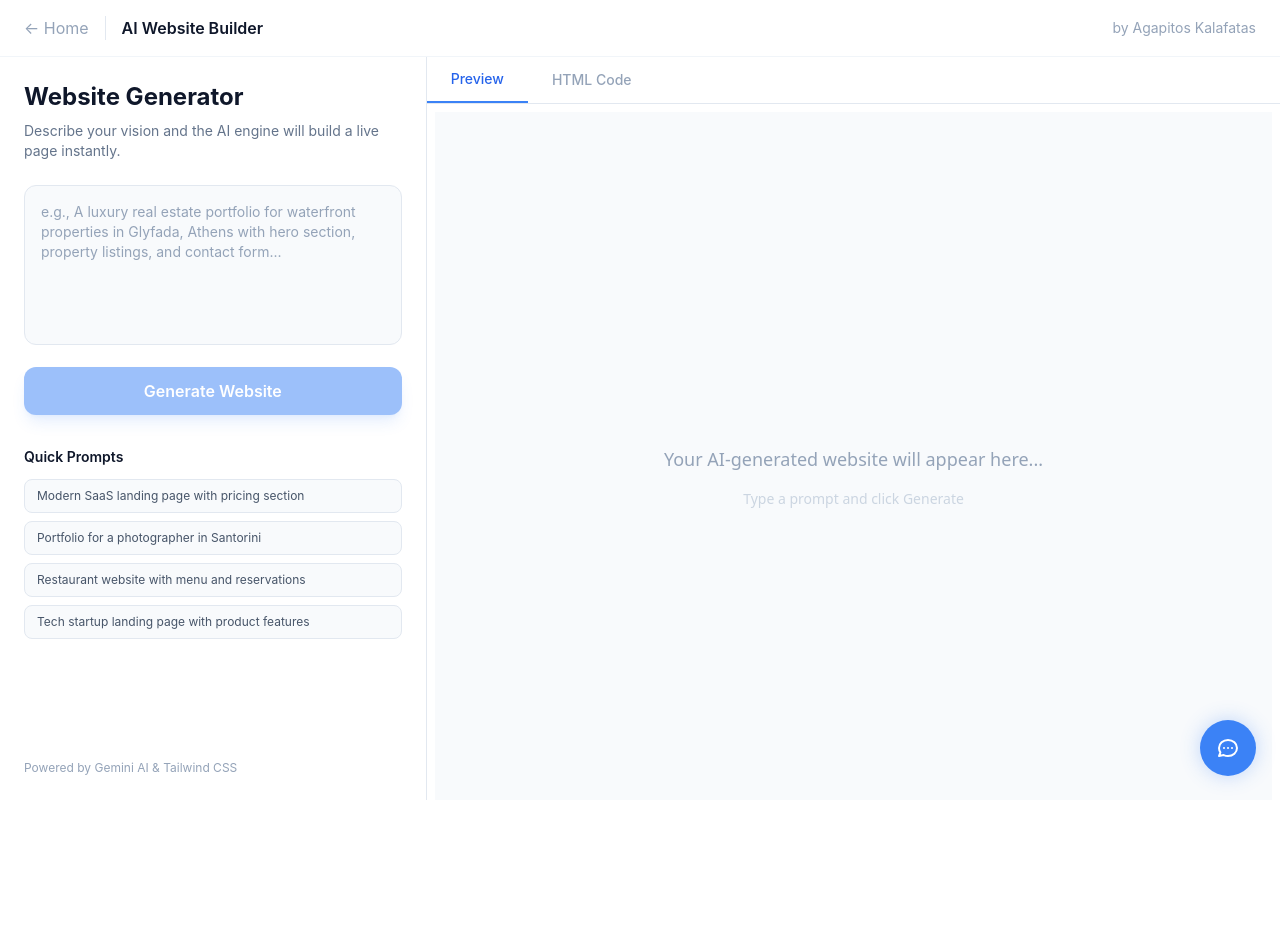
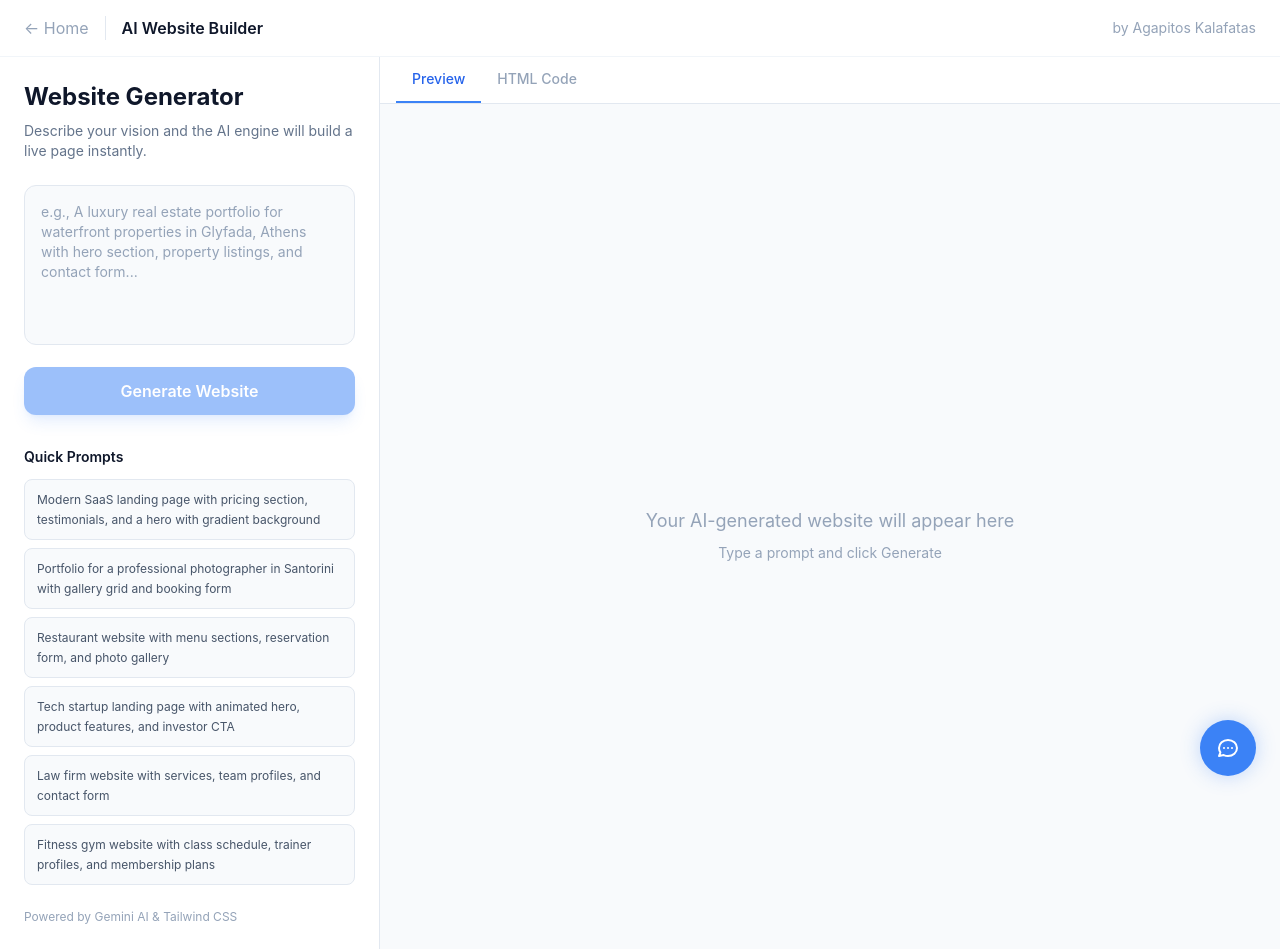
Before and after one commit to sotirisagapitoskalafatas-commits/Agapitos_Kalafatas, a Next.js app in the folder web/: page /builder in a window 1280 px wide. Before the commit the page ends 800 px from the top, so only its background shows below. Built offline with nearby package versions, Linux system fonts and the light colour scheme.

Commit message:
feat: chat widget language sync, builder prompt improvements, chat responds in visitor language

```diff
--- a/web/src/app/api/chat/route.ts
+++ b/web/src/app/api/chat/route.ts
@@ -31,7 +31,7 @@ Do NOT include this block if any of the three pieces are missing. Ask naturally
 
 export async function POST(request: NextRequest) {
   try {
-    const { message, history } = await request.json();
+    const { message, history, locale } = await request.json();
 
     if (!GEMINI_API_KEY) {
       return NextResponse.json(
@@ -39,6 +39,11 @@ export async function POST(request: NextRequest) {
         { status: 500 }
       );
     }
+
+    const langMap: Record<string, string> = { en: "English", el: "Greek", fr: "French" };
+    const langInstruction = locale && langMap[locale]
+      ? `\n\nIMPORTANT: The user's language is set to ${langMap[locale]}. You MUST respond entirely in ${langMap[locale]}. All your responses, explanations, and text must be written in ${langMap[locale]}.`
+      : "";
 
     const contents = [];
 
@@ -62,7 +67,7 @@ export async function POST(request: NextRequest) {
       body: JSON.stringify({
         contents,
         systemInstruction: {
-          parts: [{ text: SYSTEM_PROMPT }],
+          parts: [{ text: SYSTEM_PROMPT + langInstruction }],
         },
         generationConfig: {
           temperature: 0.7,
--- a/web/src/app/builder/page.tsx
+++ b/web/src/app/builder/page.tsx
@@ -5,16 +5,17 @@ import Link from "next/link";
 
 export default function BuilderPage() {
   const [prompt, setPrompt] = useState("");
-  const [htmlCode, setHtmlCode] = useState(
-    '<div style="display:flex;height:100vh;align-items:center;justify-content:center;background:#f8fafc;color:#94a3b8;font-family:system-ui;"><div style="text-align:center;"><p style="font-size:48px;margin-bottom:16px;"> </p><p style="font-size:18px;">Your AI-generated website will appear here...</p><p style="font-size:14px;margin-top:8px;color:#cbd5e1;">Type a prompt and click Generate</p></div></div>'
-  );
+  const [htmlCode, setHtmlCode] = useState("");
   const [loading, setLoading] = useState(false);
+  const [error, setError] = useState("");
   const [activeTab, setActiveTab] = useState<"preview" | "code">("preview");
+  const [hasGenerated, setHasGenerated] = useState(false);
 
   const generateWebsite = async (e: React.FormEvent) => {
     e.preventDefault();
     if (!prompt.trim() || loading) return;
     setLoading(true);
+    setError("");
 
     try {
       const response = await fetch("/api/generate-site", {
@@ -23,18 +24,34 @@ export default function BuilderPage() {
         body: JSON.stringify({ prompt: prompt.trim() }),
       });
 
-      if (!response.ok) throw new Error("Generation failed");
+      if (!response.ok) {
+        const errText = await response.text();
+        throw new Error(errText || "Generation failed");
+      }
 
       const html = await response.text();
+      if (!html || !html.includes("<")) {
+        throw new Error("Invalid response from AI");
+      }
+
       setHtmlCode(html);
+      setHasGenerated(true);
       setActiveTab("preview");
-    } catch (error) {
-      setHtmlCode(
-        '<div style="display:flex;height:100vh;align-items:center;justify-content:center;background:#fef2f2;color:#dc2626;font-family:system-ui;"><p>Generation failed. Please try again.</p></div>'
-      );
+    } catch (err: any) {
+      setError(err.message || "Generation failed. Please try again.");
     } finally {
       setLoading(false);
     }
+  };
+
+  const downloadHtml = () => {
+    const blob = new Blob([htmlCode], { type: "text/html" });
+    const url = URL.createObjectURL(blob);
+    const a = document.createElement("a");
+    a.href = url;
+    a.download = "generated-website.html";
+    a.click();
+    URL.revokeObjectURL(url);
   };
 
   return (
@@ -53,9 +70,9 @@ export default function BuilderPage() {
         </div>
       </header>
 
-      <div className="flex-1 flex">
+      <div className="flex-1 flex" style={{ height: "calc(100vh - 65px)" }}>
         {/* Sidebar */}
-        <div className="w-1/3 border-r border-slate-200 p-6 flex flex-col">
+        <div className="w-[380px] border-r border-slate-200 p-6 flex flex-col overflow-y-auto">
           <div>
             <h2 className="text-2xl font-bold text-slate-900 mb-2">Website Generator</h2>
             <p className="text-sm text-slate-500 mb-6">
@@ -88,6 +105,12 @@ export default function BuilderPage() {
                 )}
               </button>
             </form>
+
+            {error && (
+              <div className="mt-4 bg-red-50 border border-red-200 rounded-xl p-3 text-red-600 text-sm">
+                {error}
+              </div>
+            )}
           </div>
 
           {/* Quick prompts */}
@@ -95,15 +118,17 @@ export default function BuilderPage() {
             <h3 className="text-sm font-semibold text-slate-900 mb-3">Quick Prompts</h3>
             <div className="space-y-2">
               {[
-                "Modern SaaS landing page with pricing section",
-                "Portfolio for a photographer in Santorini",
-                "Restaurant website with menu and reservations",
-                "Tech startup landing page with product features",
+                "Modern SaaS landing page with pricing section, testimonials, and a hero with gradient background",
+                "Portfolio for a professional photographer in Santorini with gallery grid and booking form",
+                "Restaurant website with menu sections, reservation form, and photo gallery",
+                "Tech startup landing page with animated hero, product features, and investor CTA",
+                "Law firm website with services, team profiles, and contact form",
+                "Fitness gym website with class schedule, trainer profiles, and membership plans",
               ].map((q, i) => (
                 <button
                   key={i}
                   onClick={() => setPrompt(q)}
-                  className="w-full text-left px-3 py-2 bg-slate-50 hover:bg-slate-100 border border-slate-200 rounded-lg text-xs text-slate-600 transition-all"
+                  className="w-full text-left px-3 py-2.5 bg-slate-50 hover:bg-slate-100 border border-slate-200 rounded-lg text-xs text-slate-600 transition-all leading-relaxed"
                 >
                   {q}
                 </button>
@@ -119,40 +144,66 @@ export default function BuilderPage() {
         {/* Preview Area */}
         <div className="flex-1 flex flex-col">
           {/* Tabs */}
-          <div className="flex border-b border-slate-200">
+          <div className="flex items-center justify-between border-b border-slate-200 px-4">
+            <div className="flex">
               <button
                 onClick={() => setActiveTab("preview")}
-              className={`px-6 py-3 text-sm font-medium transition-all ${
+                className={`px-4 py-3 text-sm font-medium transition-all border-b-2 ${
                   activeTab === "preview"
-                  ? "text-brand-600 border-b-2 border-brand-500"
-                  : "text-slate-400 hover:text-slate-600"
+                    ? "text-brand-600 border-brand-500"
+                    : "text-slate-400 border-transparent hover:text-slate-600"
                 }`}
               >
                 Preview
               </button>
               <button
                 onClick={() => setActiveTab("code")}
-              className={`px-6 py-3 text-sm font-medium transition-all ${
+                className={`px-4 py-3 text-sm font-medium transition-all border-b-2 ${
                   activeTab === "code"
-                  ? "text-brand-600 border-b-2 border-brand-500"
-                  : "text-slate-400 hover:text-slate-600"
+                    ? "text-brand-600 border-brand-500"
+                    : "text-slate-400 border-transparent hover:text-slate-600"
                 }`}
               >
                 HTML Code
               </button>
             </div>
+            {hasGenerated && (
+              <button
+                onClick={downloadHtml}
+                className="text-sm text-brand-500 hover:text-brand-600 font-medium transition-colors"
+              >
+                Download HTML
+              </button>
+            )}
+          </div>
 
           {/* Content */}
           <div className="flex-1">
-            {activeTab === "preview" ? (
+            {!hasGenerated && !loading ? (
+              <div className="h-full flex items-center justify-center bg-slate-50">
+                <div className="text-center">
+                  <div className="text-6xl mb-4"> </div>
+                  <p className="text-slate-400 text-lg mb-2">Your AI-generated website will appear here</p>
+                  <p className="text-slate-400 text-sm">Type a prompt and click Generate</p>
+                </div>
+              </div>
+            ) : loading ? (
+              <div className="h-full flex items-center justify-center bg-slate-50">
+                <div className="text-center">
+                  <div className="animate-spin w-12 h-12 border-4 border-brand-500 border-t-transparent rounded-full mx-auto mb-4" />
+                  <p className="text-slate-500 text-lg">Building your website...</p>
+                  <p className="text-slate-400 text-sm mt-1">This usually takes 10-20 seconds</p>
+                </div>
+              </div>
+            ) : activeTab === "preview" ? (
               <iframe
                 srcDoc={htmlCode}
                 title="AI Generated Website Preview"
                 className="w-full h-full border-none"
-                sandbox="allow-scripts"
+                sandbox="allow-scripts allow-same-origin"
               />
             ) : (
-              <pre className="p-6 bg-slate-900 text-slate-300 text-xs overflow-auto h-full font-mono">
+              <pre className="p-6 bg-slate-900 text-slate-300 text-xs overflow-auto h-full font-mono leading-relaxed">
                 {htmlCode}
               </pre>
             )}
```
Also changed, not shown: web/src/app/api/generate-site/route.ts (+49 -19 lines), web/src/components/AIChatWidget.tsx (+27 -15 lines). Lines whose indentation alone changed are shown as unchanged.
